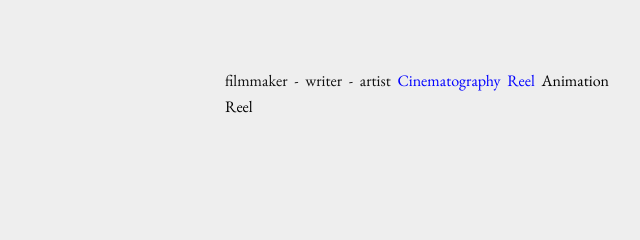
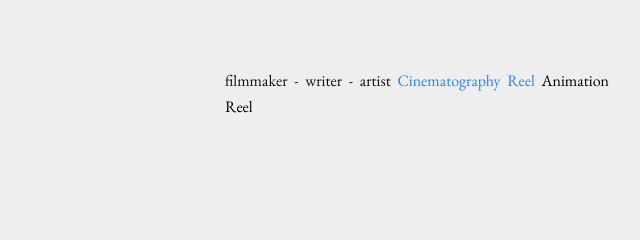
Before and after one commit to nightzel/erin.github.io, a plain HTML site: page index.html in a window 1280 px wide. In both pictures the pointer is over the link "Cinematography Reel". Shown: the part 200-440 px from the top of the page, 543-1183 px from the left. Drawn offline with nearby package versions, Linux system fonts and the light colour scheme.

Commit message:
Update colour.css

```diff
--- a/colour.css
+++ b/colour.css
@@ -1,40 +1,82 @@
+/*
+background color sets the colour of the page itself.
+
+color sets the colour of the text on the page.
+ */
+
 html, body{
   background-color: #eeeeee;
   color: #111111;
 }
 
+/*
+h1 is the bold "Your Name" at the top of the page.
+ */
+
 h1{
 color: #111111;
 }
+
+/*
+h3 is used for the subheadings, like "full-length"
+ */
 
 h3{
   color: #111111;
 }
 
+/*
+h4 is used for the dates in this template
+ */
+
 h4{
   color: #111111;
 }
+
+/*
+This sets the colour of the links on your page
+ */
 
 a, a:visited {
   color: #000000;
 }
 
+/*
+This sets the colour of the link when you hover over it
+ */
+
 a:hover {
-  color: blue;
+  color: #2682FF;
 }
+
+/*
+This sets the colour of the circle around each of the contact icons
+ */
 
 .fab, .fas{
   background-color: #333333;
 }
 
+/*
+This sets the colour of icon itself
+ */
+
 a > .fab, a > .fas{
   color: #eeeeee;
 }
+
+/*
+This sets the colour of the circle around the icon when you hover over it
+ */
 
 .fab:hover, .fas:hover{
   background-color: blue;
 }
 
+/*
+This sets the colour of icon itself when you hover over it
+ */
+
 a > .fab:hover, a > .fas:hover{
   color: #eeeeee;
 }
```
